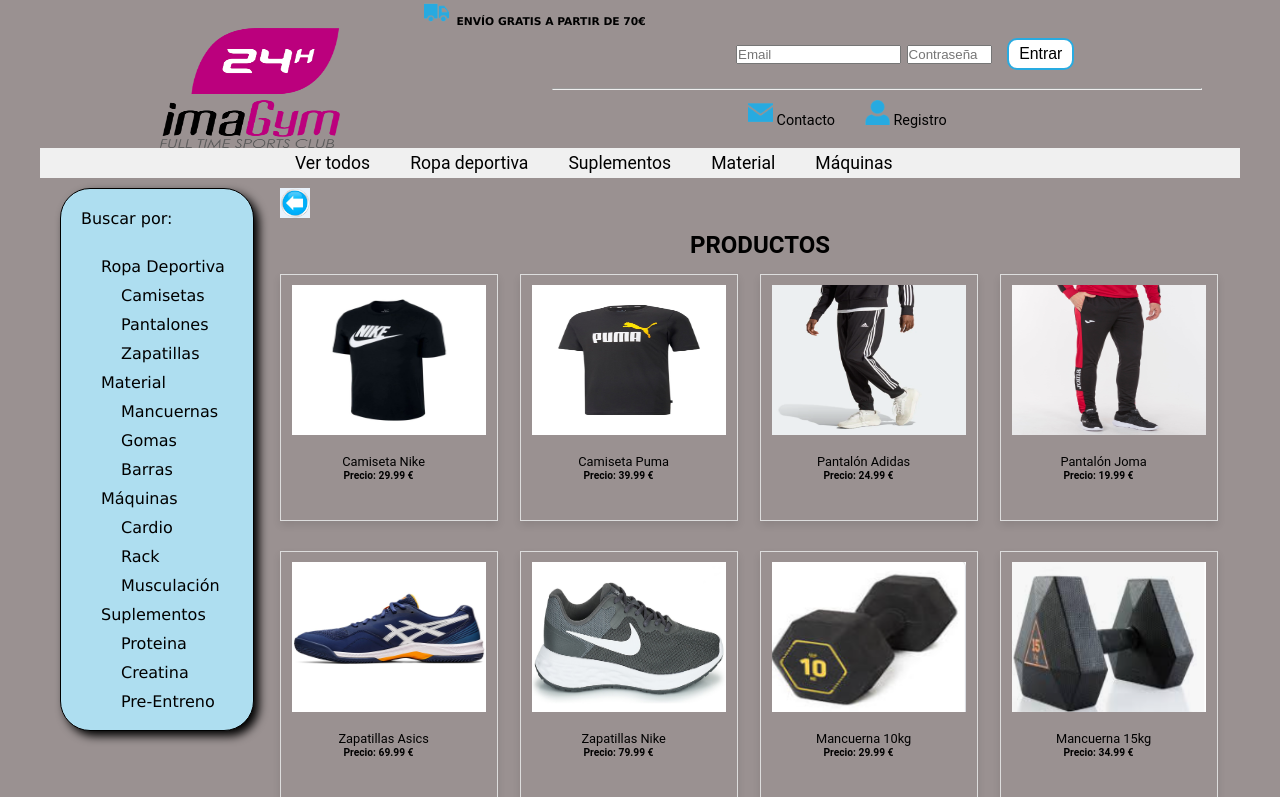
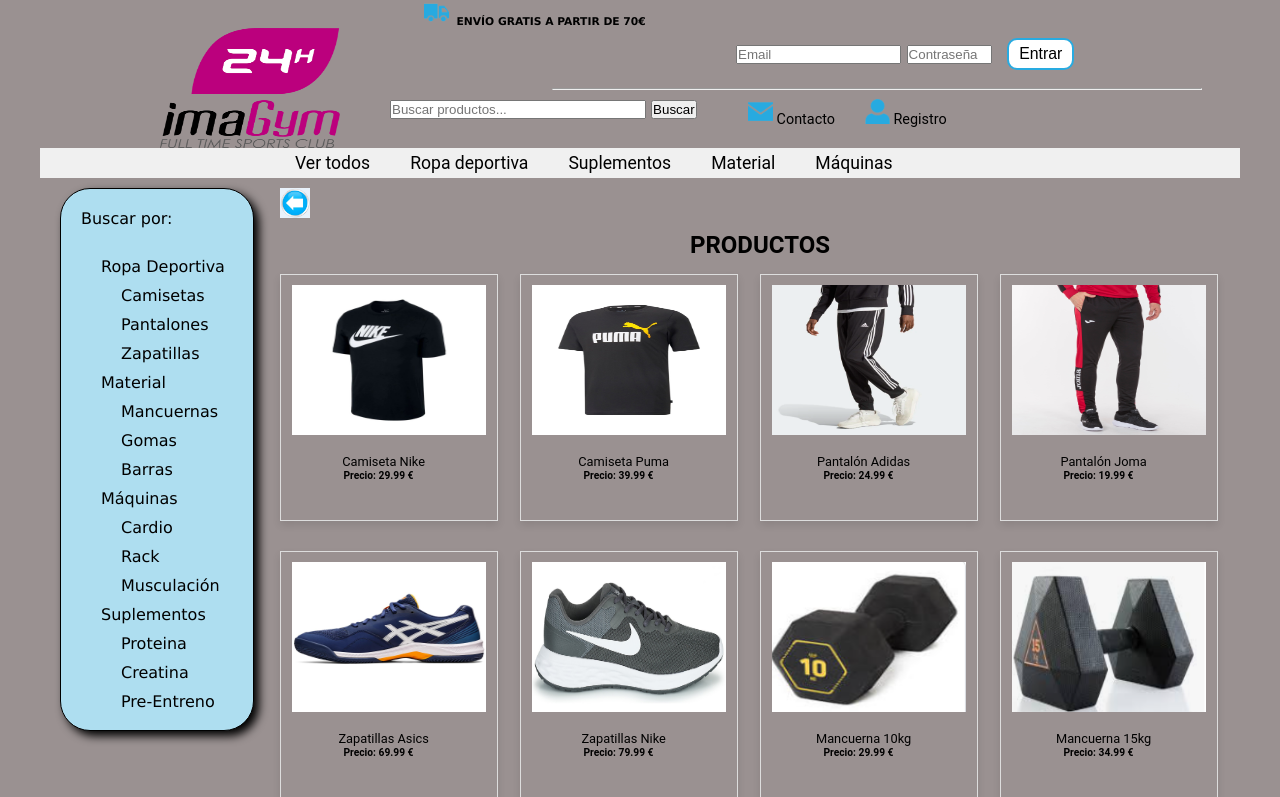
Before and after one commit to javieerdm/IMAGYM_PRUEBA, a PHP site: page /COMERCIO/producto.php in a window 1280 px wide. Shown: the top 797 px of the page. Run offline with PHP 8.4, Linux system fonts and the light colour scheme; data comes from the database, SQL or seed files in the repository; both versions use the stored data as it was after the commit.

Commit message:
añadir barra búsqueda

```diff
--- a/cabecera.css
+++ b/cabecera.css
@@ -65,9 +65,17 @@
     color: #28abe1;
     text-decoration: underline;
 }
+#busqueda{
+    width: 35%;
+    height: 50%;
+    margin-left: -130px;
+    margin-top: 10px;
+
+}
 
 #A ul {
     list-style: none;
+    margin-top: -30px;
 }
 
 #A ul > li {
--- a/cabecera.php
+++ b/cabecera.php
@@ -18,7 +18,7 @@
 				<div id="principio">
 					<h6 id="camion">
 						<img width='40' src='imagenes/camion.jpg'>&nbsp ENVÍO GRATIS A PARTIR DE 70€
-					</h6></font>
+					</h6>
 				</div>
 				<div id="cabecera_alta">
 
@@ -61,9 +61,16 @@
 
 
 					<!--contacto, registro, carrito-->
-						<div id="contacto">
+					<form action="producto.php" method="GET">
+   									 <input type="text" id="busqueda" name="busqueda" placeholder="Buscar productos...">
+    								  <button type="submit">Buscar</button>
+									</form>
+					<div id="contacto">
+
 							<nav id="A">
+
 								<ul>
+
 									<li><a href="contacto.php"><img src="imagenes/sobre.png"> Contacto</a><li>
 									<li><a href="registro.php"><img src="imagenes/usuario.png"> Registro</a><li>
 									<?php
@@ -71,9 +78,6 @@
 										if(isset($_SESSION["codusuario"]) && isset($_SESSION["rol"]) && $_SESSION["rol"] == 'cliente') {
 									 			$cliente=$_SESSION["codusuario"];
 
-										// 		// $consultac="Select NºPEDIDO from carro where ID='$cliente'";
-										// 		// $resultadoc=mysqli_query($conexion, $consultac);
-										// 		// $nregistroc=mysqli_num_rows($resultadoc);
 
 
 
@@ -82,9 +86,7 @@
 										 		 $registrop=mysqli_fetch_row($resultadop);
 
 										 		echo "<li><a href='carrito.php'><img src='imagenes/carrito.png'>Mi cesta </a><li>";
-										 		  //if($registrop!=0){
 										 		 	echo "<li><a href='pedidos.php'><img src='imagenes/pedido.jpg'> Mis pedidos</a><li>";
-										 		  //}else{}
 
 										}
 
--- a/politica.php
+++ b/politica.php
@@ -34,7 +34,7 @@
 				<p>IMAGYM tiene el deber de informar a los usuarios de su sitio web
 				acerca de la recogida de datos de carácter personal que pueden llevarse a
 				cabo, bien sea mediante el envío de correo electrónico o al cumplimentar
-				los formularios incluidos en el sitio web. En este sentido, Tienda Swimmer
+				los formularios incluidos en el sitio web. En este sentido, IMAGYM
 				será considerada como responsable de los datos recabados mediante los
 				medios anteriormente descritos.</p>
 				<br>
--- a/producto.php
+++ b/producto.php
@@ -16,7 +16,9 @@
 <body>
     <div id="body">
 
-        <?php include('cabecera.php'); ?>
+        <?php include('cabecera.php');
+        include('conexion.php'); ?>
+
 
         <section>
             <div id="articulos">
@@ -28,6 +30,10 @@
                     <h6 class="volver"><a href="javascript:history.go(-1)"><img title="Volver atrás" src="imagenes/volver.jpg"></img></a></h6>
 
                     <?php
+                            $terminoBusqueda = isset($_GET['busqueda']) ? $_GET['busqueda'] : '';
+                            if ($terminoBusqueda != '') {
+                                $consultalista = "SELECT * FROM productos WHERE Nombre LIKE '%$terminoBusqueda%'";}
+                            else{
 
                     if (isset($_GET['genero']) && isset($_GET['categoria'])) {
                         $generos = $_GET['genero'];
@@ -46,6 +52,7 @@
                         $consultalista = "SELECT *
                         FROM productos";
                     }
+                }
 
                     $resultadolista = mysqli_query($conexion, $consultalista);
 
```
Also changed, not shown: buscar.php (added, +23 -0 lines), script_imagym.sql (+14 -0 lines), imagenes/menu.png (added).
